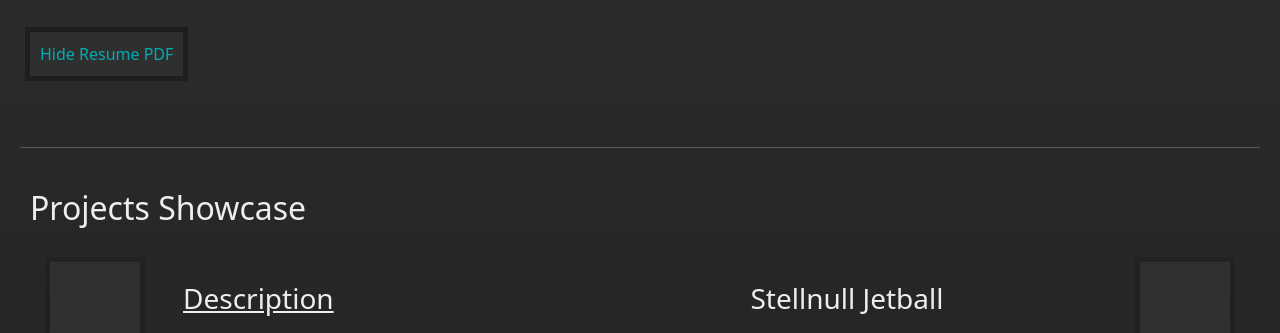
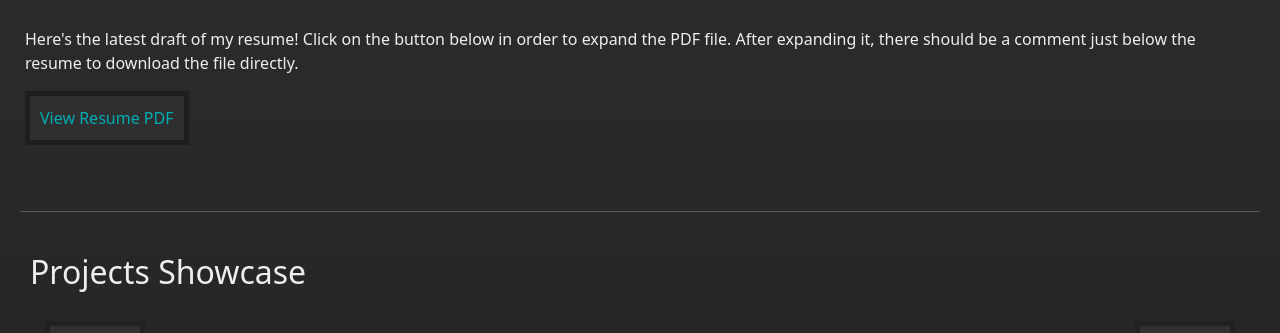
Before and after one commit to lowercasewords/lowercasewords.github.io, a plain HTML site: page index.html in a window 1280 px wide. Shown: the part 723-1056 px from the top of the page. Drawn offline with nearby package versions, Linux system fonts and the light colour scheme.

Commit message:
1) Fixed the resume button saying "Hide Resume PDF" when the pdf wasn't shown 2) Added a short paragraph just before the resume

```diff
--- a/index.html
+++ b/index.html
@@ -121,8 +121,13 @@
       >
         <div class="resume">
           <h2 class="topic-subtitle">Resume</h2>
+          <p>
+            Here's the latest draft of my resume! Click on the button below in
+            order to expand the PDF file. After expanding it, there should be a
+            comment just below the resume to download the file directly.
+          </p>
           <!-- Button to toggle PDF -->
-          <button class="expand-button">Hide Resume PDF</button>
+          <button class="expand-button">View Resume PDF</button>
           <div class="expand-area">
             <embed
               class="resume-file"
--- a/index.js
+++ b/index.js
@@ -1,7 +1,7 @@
 let attach_collapse = () => {
   const expand_button = document.querySelector("button.expand-button");
   const expand_area = document.querySelector("div.expand-area");
-  expand_button.textContent = "Hide Resume PDF";
+  // expand_button.textContent = "Hide Resume PDF";
   expand_area.style.display = "none";
   expand_button.addEventListener("click", () => {
     if (expand_area.style.display === "none") {
```
